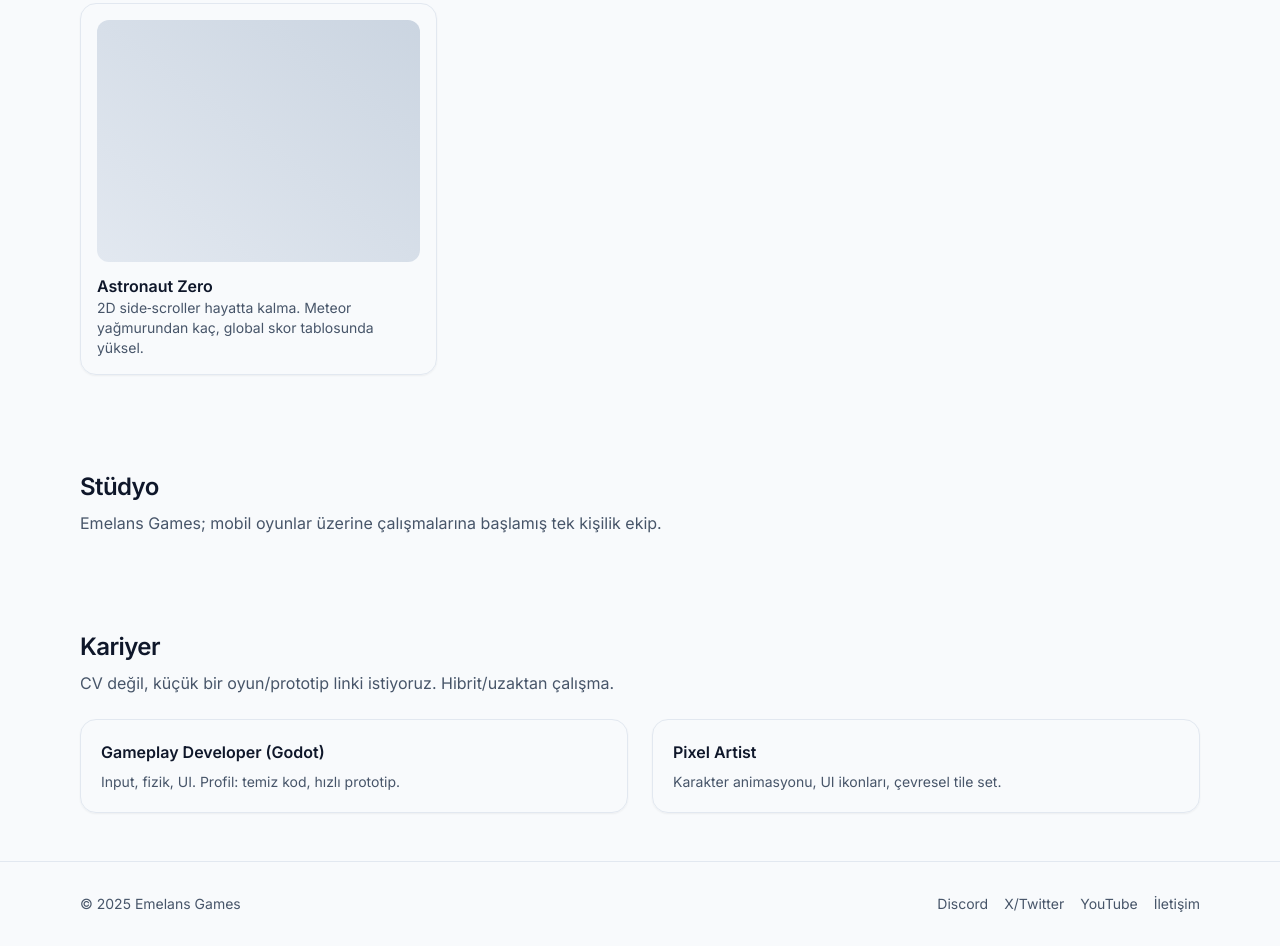
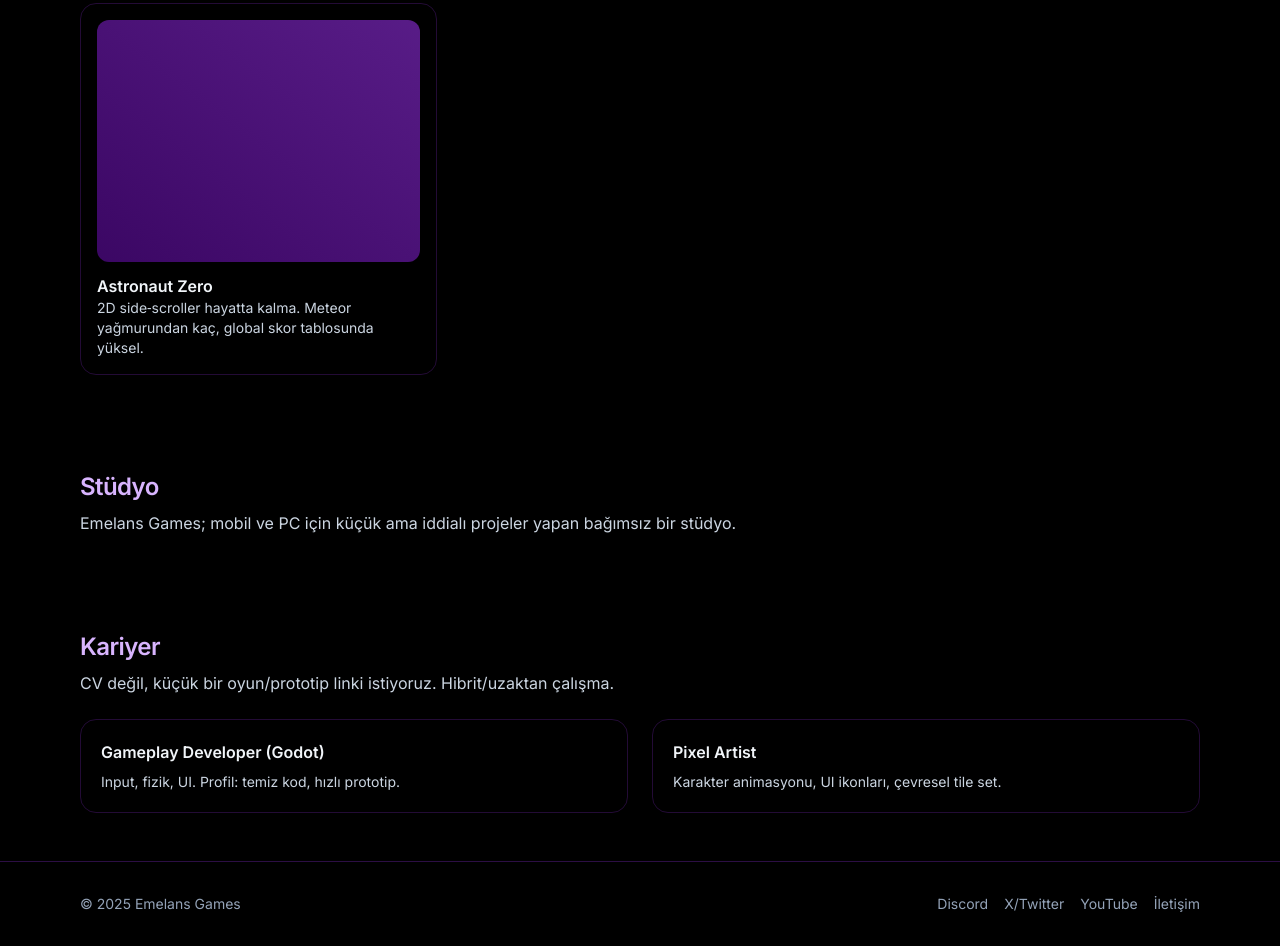
Before and after one commit to Emelans/emelans, a plain HTML site: page index.html in a window 1280 px wide. Shown: the part 625-1571 px from the top of the page. Drawn offline with nearby package versions, Linux system fonts and the light colour scheme.

Commit message:
Update 2 index.html

```diff
--- a/index.html
+++ b/index.html
@@ -1,10 +1,11 @@
 <!doctype html>
-<html lang="tr" class="scroll-smooth">
+<html lang="tr" class="dark scroll-smooth">
 <head>
   <meta charset="utf-8" />
   <meta name="viewport" content="width=device-width, initial-scale=1" />
   <title>Emelans Games — Oyun Stüdyosu</title>
   <meta name="description" content="Emelans Games: Bağımsız oyun stüdyosu. Hızlı, pürüzsüz ve keyifli oyunlar geliştiriyoruz." />
+  <link rel="icon" type="image/png" href="./favicon.png" />
   <link rel="preconnect" href="https://fonts.googleapis.com">
   <link rel="preconnect" href="https://fonts.gstatic.com" crossorigin>
   <link href="https://fonts.googleapis.com/css2?family=Inter:wght@400;600;700&display=swap" rel="stylesheet">
@@ -33,13 +34,13 @@
     .focus-ring:focus { outline: 2px solid #7c3aed; outline-offset: 2px; }
   </style>
 </head>
-<body class="bg-slate-50 text-slate-900 antialiased dark:bg-slate-950 dark:text-slate-100">
+<body class="bg-black text-slate-100 antialiased">
   <!-- NAV -->
-  <header class="sticky top-0 z-30 border-b border-slate-200/70 bg-white/80 backdrop-blur dark:border-slate-800 dark:bg-slate-950/70 animate-fadeIn">
+  <header class="sticky top-0 z-30 border-b border-purple-900/50 bg-black/70 backdrop-blur animate-fadeIn">
     <nav class="mx-auto flex h-14 max-w-6xl items-center justify-between px-4">
       <a href="#" class="flex items-center gap-2 focus-ring">
-        <svg width="20" height="20" viewBox="0 0 24 24" fill="currentColor" class="text-brand"><path d="M12 2l3.09 6.26L22 9.27l-5 4.91L18.18 22 12 18.77 5.82 22 7 14.18l-5-4.91 6.91-1.01z"/></svg>
-        <span class="font-semibold tracking-tight">Emelans Games</span>
+        <svg width="20" height="20" viewBox="0 0 24 24" fill="currentColor" class="text-purple-400"><path d="M12 2l3.09 6.26L22 9.27l-5 4.91L18.18 22 12 18.77 5.82 22 7 14.18l-5-4.91 6.91-1.01z"/></svg>
+        <span class="font-semibold tracking-tight text-purple-300">Emelans Games</span>
       </a>
       <div class="hidden gap-6 md:flex">
         <a href="#games" class="text-sm hover:opacity-80 focus-ring">Oyunlar</a>
@@ -47,74 +48,74 @@
         <a href="#careers" class="text-sm hover:opacity-80 focus-ring">Kariyer</a>
       </div>
       <div class="hidden items-center gap-2 sm:flex">
-        <a href="#discord" class="rounded-lg bg-brand px-3 py-2 text-sm font-medium text-white focus-ring">Discord'a Katıl</a>
+        <a href="https://discord.gg/" target="_blank" rel="noopener" class="rounded-lg bg-purple-600 px-3 py-2 text-sm font-medium text-white hover:bg-purple-500 focus-ring">Discord'a Katıl</a>
       </div>
     </nav>
   </header>
 
-  <main class="mx-auto max-w-6xl px-4 animate-fadeIn">
+  <main class="mx-auto max-w-6xl px-4 animate-fadeIn selection:bg-purple-700/30 selection:text-purple-200">
     <!-- HERO -->
     <section class="grid grid-cols-1 items-center gap-10 py-16 md:grid-cols-2">
       <div class="animate-slideUp">
-        <span class="inline-block rounded-full border border-slate-200 px-2 py-1 text-xs text-slate-600 dark:border-slate-800 dark:text-slate-300">Bağımsız Oyun Stüdyosu</span>
+        <span class="inline-block rounded-full border border-purple-900/40 px-2 py-1 text-xs text-slate-300">Bağımsız Oyun Stüdyosu</span>
         <h1 class="mt-3 text-4xl font-bold tracking-tight md:text-5xl">Hızlı, akıcı, tekrar oynanabilir oyunlar</h1>
-        <p class="mt-4 text-slate-600 dark:text-slate-300">Teknik şov değil, <span class="font-semibold">oynanış</span>. Emelans Games; mobil ve PC için küçük ama cilalı deneyimler üretir.</p>
+        <p class="mt-4 text-slate-300">Teknik şov değil, <span class="font-semibold">oynanış</span>. Emelans Games; mobil ve PC için küçük ama cilalı deneyimler üretir.</p>
         <div class="mt-6 flex flex-wrap gap-3">
-          <a href="#trailer" class="rounded-lg bg-brand px-4 py-2 text-sm font-semibold text-white focus-ring">Fragmanı İzle</a>
-          <a href="#games" class="rounded-lg border border-slate-300 px-4 py-2 text-sm font-semibold focus-ring dark:border-slate-700">Oyunlara Git</a>
+          <a href="https://www.youtube.com/watch?v=dQw4w9WgXcQ" target="_blank" rel="noopener" class="rounded-lg bg-purple-600 px-4 py-2 text-sm font-semibold text-white hover:bg-purple-500 focus-ring">Fragmanı İzle</a>
+          <a href="#games" class="rounded-lg border border-purple-800 px-4 py-2 text-sm font-semibold hover:bg-purple-900/30 focus-ring">Oyunlara Git</a>
         </div>
       </div>
       <div class="relative animate-slideUp">
-        <div class="rounded-2xl border border-slate-200 p-4 shadow-sm dark:border-slate-800">
-          <div class="aspect-video w-full rounded-xl bg-gradient-to-br from-brand/25 via-sky-300/30 to-fuchsia-300/30 dark:from-brand/40"></div>
-          <p class="mt-3 text-center text-xs text-slate-500 dark:text-slate-400">Key art/kapak görseli için yer tutucu</p>
+        <div class="rounded-2xl border border-purple-900/40 p-4 shadow-sm">
+          <div class="aspect-video w-full rounded-xl bg-gradient-to-br from-purple-600/30 via-purple-400/20 to-fuchsia-500/30"></div>
+          <p class="mt-3 text-center text-xs text-slate-400">Key art/kapak görseli için yer tutucu</p>
         </div>
       </div>
     </section>
 
     <!-- GAMES -->
     <section id="games" class="py-12 animate-slideUp">
-      <h2 class="text-2xl font-semibold tracking-tight">Oyunlarımız</h2>
+      <h2 class="text-2xl font-semibold tracking-tight text-purple-300">Oyunlarımız</h2>
       <div class="mt-4 grid gap-6 sm:grid-cols-2 lg:grid-cols-3">
-        <article class="rounded-2xl border border-slate-200 p-4 shadow-sm dark:border-slate-800 hover:shadow-md transition-shadow">
-          <div class="aspect-[4/3] w-full rounded-xl bg-gradient-to-tr from-slate-200 to-slate-300 dark:from-slate-800 dark:to-slate-700"></div>
+        <article class="rounded-2xl border border-purple-900/40 p-4 shadow-sm hover:shadow-purple-800/40 transition-shadow">
+          <div class="aspect-[4/3] w-full rounded-xl bg-gradient-to-tr from-purple-950 to-purple-900"></div>
           <h4 class="mt-3 font-semibold">Astronaut Zero</h4>
-          <p class="text-sm text-slate-600 dark:text-slate-400">2D side‑scroller hayatta kalma. Meteor yağmurundan kaç, global skor tablosunda yüksel.</p>
+          <p class="text-sm text-slate-300">2D side‑scroller hayatta kalma. Meteor yağmurundan kaç, global skor tablosunda yüksel.</p>
         </article>
       </div>
     </section>
 
     <!-- STUDIO -->
     <section id="studio" class="py-12 animate-slideUp">
-      <h2 class="text-2xl font-semibold tracking-tight">Stüdyo</h2>
-      <p class="mt-2 max-w-2xl text-slate-600 dark:text-slate-300">Emelans Games; mobil oyunlar üzerine çalışmalarına başlamış tek kişilik ekip.</p>
+      <h2 class="text-2xl font-semibold tracking-tight text-purple-300">Stüdyo</h2>
+      <p class="mt-2 max-w-2xl text-slate-300">Emelans Games; mobil ve PC için küçük ama iddialı projeler yapan bağımsız bir stüdyo.</p>
     </section>
 
     <!-- CAREERS -->
     <section id="careers" class="py-12 animate-slideUp">
-      <h2 class="text-2xl font-semibold tracking-tight">Kariyer</h2>
-      <p class="mt-2 max-w-2xl text-slate-600 dark:text-slate-300">CV değil, küçük bir oyun/prototip linki istiyoruz. Hibrit/uzaktan çalışma.</p>
+      <h2 class="text-2xl font-semibold tracking-tight text-purple-300">Kariyer</h2>
+      <p class="mt-2 max-w-2xl text-slate-300">CV değil, küçük bir oyun/prototip linki istiyoruz. Hibrit/uzaktan çalışma.</p>
       <div class="mt-6 grid gap-6 md:grid-cols-2">
-        <article class="rounded-2xl border border-slate-200 p-5 shadow-sm dark:border-slate-800 hover:shadow-md transition-shadow">
+        <article class="rounded-2xl border border-purple-900/40 p-5 shadow-sm hover:shadow-purple-800/40 transition-shadow">
           <h3 class="font-semibold">Gameplay Developer (Godot)</h3>
-          <p class="mt-2 text-sm text-slate-600 dark:text-slate-400">Input, fizik, UI. Profil: temiz kod, hızlı prototip.</p>
+          <p class="mt-2 text-sm text-slate-300">Input, fizik, UI. Profil: temiz kod, hızlı prototip.</p>
         </article>
-        <article class="rounded-2xl border border-slate-200 p-5 shadow-sm dark:border-slate-800 hover:shadow-md transition-shadow">
+        <article class="rounded-2xl border border-purple-900/40 p-5 shadow-sm hover:shadow-purple-800/40 transition-shadow">
           <h3 class="font-semibold">Pixel Artist</h3>
-          <p class="mt-2 text-sm text-slate-600 dark:text-slate-400">Karakter animasyonu, UI ikonları, çevresel tile set.</p>
+          <p class="mt-2 text-sm text-slate-300">Karakter animasyonu, UI ikonları, çevresel tile set.</p>
         </article>
       </div>
     </section>
   </main>
 
-  <footer class="border-t border-slate-200 py-8 text-sm text-slate-600 dark:border-slate-800 dark:text-slate-400 animate-fadeIn">
+  <footer class="border-t border-purple-900/50 py-8 text-sm text-slate-400 animate-fadeIn">
     <div class="mx-auto flex max-w-6xl flex-col items-center justify-between gap-3 px-4 md:flex-row">
       <p>© <span id="y"></span> Emelans Games</p>
       <nav class="flex gap-4">
-        <a href="#" class="hover:opacity-80" id="discord">Discord</a>
-        <a href="#" class="hover:opacity-80">X/Twitter</a>
-        <a href="#" class="hover:opacity-80">YouTube</a>
-        <a href="#" class="hover:opacity-80">İletişim</a>
+        <a href="https://discord.gg/" target="_blank" rel="noopener" class="hover:opacity-80" id="discord">Discord</a>
+        <a href="https://x.com/" target="_blank" rel="noopener" class="hover:opacity-80">X/Twitter</a>
+        <a href="https://youtube.com/" target="_blank" rel="noopener" class="hover:opacity-80">YouTube</a>
+        <a href="mailto:hello@emelans.games" class="hover:opacity-80">İletişim</a>
       </nav>
     </div>
   </footer>
```
